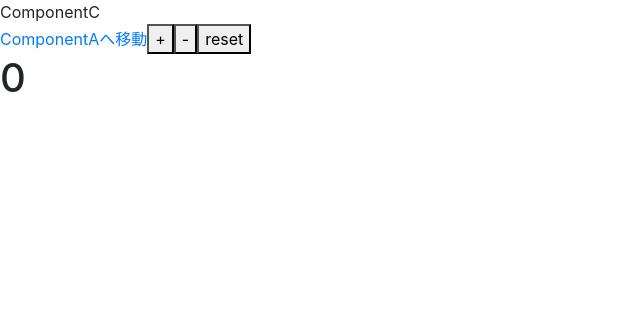
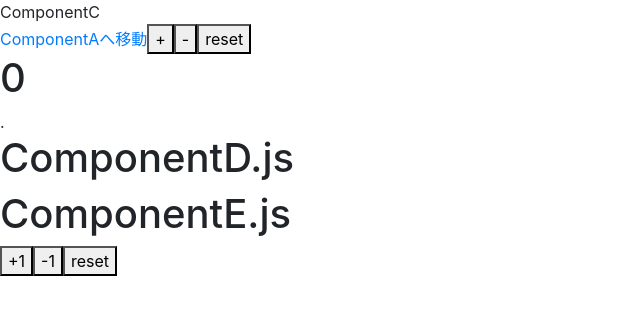
Before and after one commit to asagaorino0/react, a React (Create React App) app in the folder first-app/: page /componentc in a window 1280 px wide. Shown: the top 314 px of the page, without its empty margins (0-640 px from the left). Built offline with nearby package versions, Linux system fonts and the light colour scheme.

Commit message:
[add]NORMAL-1　err解消できてないけど

```diff
--- a/first-app/src/App.js
+++ b/first-app/src/App.js
@@ -1,4 +1,4 @@
-import React, { useState } from 'react'
+import React, { useState, useEffect } from 'react'
 import './App.css';
 import { BrowserRouter as Router, Route, Switch } from 'react-router-dom';
 import ComponentA from './components/ComponentA';
--- a/first-app/src/components/ComponentB.js
+++ b/first-app/src/components/ComponentB.js
@@ -4,6 +4,7 @@
 import { Button, Form, Table } from 'react-bootstrap'
 import { ADD_EVENT, ALL_RESET, CYOI_RESET, KORE_RESET } from '../actions';
 import reducer from '../reducers/index';
+import ComponentF from './ComponentF';
 
 const ComponentB = () => {
 
@@ -56,10 +57,11 @@
 
 
     return (
+
         <>
             <div>ComponentB</div>
             <Link to="componentc">ComponentCへ移動</Link>
-
+            <ComponentF />
             <Form>
                 <Form.Group controlId="formBasicPassword">
                     <Form.Label>Title</Form.Label>
--- a/first-app/src/components/ComponentC.js
+++ b/first-app/src/components/ComponentC.js
@@ -1,6 +1,7 @@
 import React, { useReducer } from 'react'
 import { Link } from 'react-router-dom';
 import reducer from '../reducers/index';
+import ComponentD from './ComponentD';
 
 
 const initialCount = {
@@ -39,6 +40,7 @@
             <button onClick={decrment}>-</button>
             <button onClick={reset}>reset</button>
             <h1>{state.count}</h1>
+            <ComponentD />
         </>
     );
 };
--- /dev/null
+++ b/first-app/src/components/ComponentD.js
@@ -0,0 +1,13 @@
+import React from 'react'
+
+import ComponentE from './ComponentE'
+
+const ComponentD = () => {
+    return (
+        <div>.<h1>ComponentD.js</h1>
+            <ComponentE />
+        </div>
+    );
+};
+
+export default ComponentD;
--- /dev/null
+++ b/first-app/src/components/ComponentE.js
@@ -0,0 +1,35 @@
+import React, { useContext } from 'react';
+import { Store } from '../store/index';
+import { INCREMENT, DECREMENT, RESET } from '../actions/index';
+
+const ComponentE = () => {
+    // const value = useContext(Store);
+    const { globalState, setGlobalState } = useContext(Store);
+    const handleClick = () => {
+        setGlobalState({
+            type: INCREMENT
+        });
+    };
+    const decriment = () => {
+        setGlobalState({
+            type: DECREMENT
+        });
+    };
+    const reset = () => {
+        setGlobalState({
+            type: RESET
+        });
+    };
+    console.log(globalState);
+    return (
+        <div>
+            <h1>ComponentE.js</h1>
+            <button onClick={handleClick}>+1</button>
+            <button onClick={decriment}>-1</button>
+            <button onClick={reset}>reset</button>
+        </div>
+
+    )
+}
+
+export default ComponentE
--- /dev/null
+++ b/first-app/src/components/ComponentF.js
@@ -0,0 +1,18 @@
+import React, { useContext } from 'react';
+import { Store } from '../store/index';
+
+const ComponentF = () => {
+
+    const value = useContext(Store);
+    return (
+        <div>.<h1>ComponentF.js</h1>
+            <h2>{value}</h2>
+
+
+
+
+        </div>
+    )
+}
+
+export default ComponentF
--- a/first-app/src/index.js
+++ b/first-app/src/index.js
@@ -2,10 +2,13 @@
 import ReactDOM from 'react-dom';
 import App from './App';
 import reportWebVitals from './reportWebVitals';
+import StoreProvider from './store/index';
 
 ReactDOM.render(
   <React.StrictMode>
-    <App />
+    <StoreProvider>
+      <App />
+    </StoreProvider>
   </React.StrictMode>,
   document.getElementById('root')
 );
--- a/first-app/src/reducers/index.js
+++ b/first-app/src/reducers/index.js
@@ -1,4 +1,4 @@
-import { INCREMENT, DECREMENT, RESET, ADD_EVENT, ALL_RESET, CYOI_RESET, KORE_KORE, KORE_RESET } from '../actions/index'
+import { INCREMENT, DECREMENT, RESET, ADD_EVENT, ALL_RESET, CYOI_RESET, KORE_RESET } from '../actions/index'
 
 
 const reducer = (state = [], action) => {
--- /dev/null
+++ b/first-app/src/store/index.js
@@ -0,0 +1,16 @@
+import React, { createContext, useReducer } from 'react'
+import reducer from '../reducers/index';
+const initialState = {
+    count: 0
+};
+
+export const Store = createContext({
+    globalState: initialState,
+    setGlobalState: () => null
+});
+const StoreProvider = ({ children }) => {
+    const [globalState, setGlobalState] = useReducer(reducer, initialState);
+    return <Store.Provider value={{ globalState, setGlobalState }}>{children}</Store.Provider>;
+};
+
+export default StoreProvider;
```
